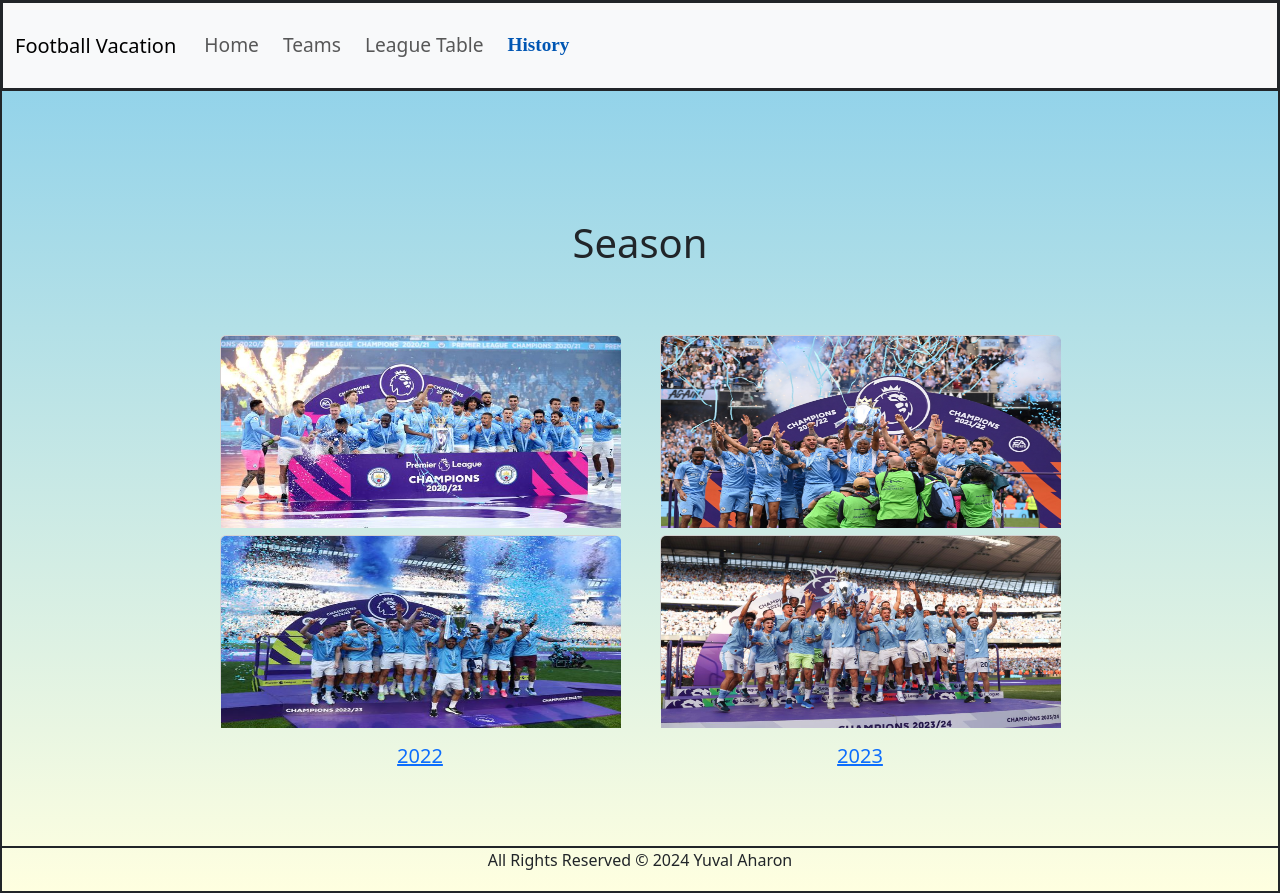
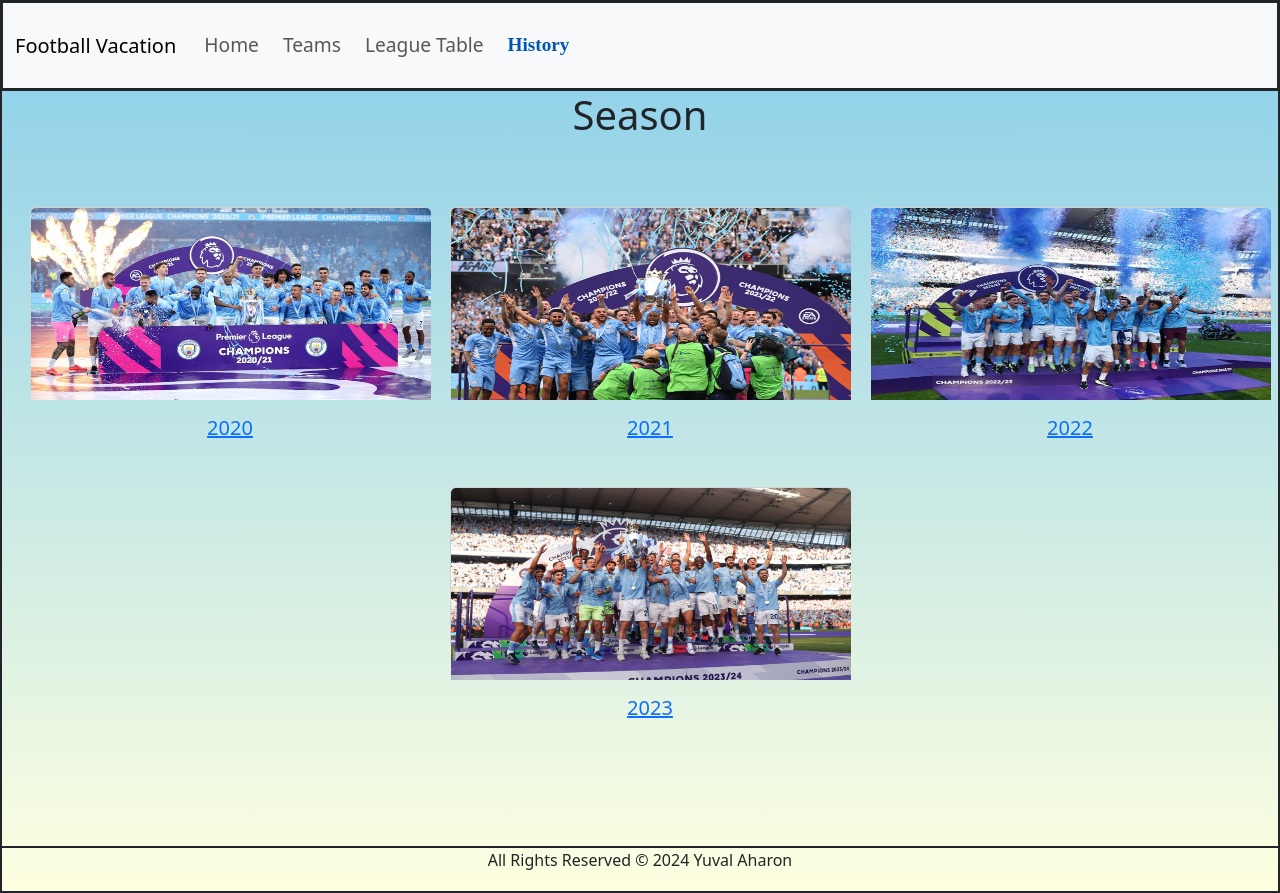
Before and after one commit to yuvalaha/Football-Premier-League-, a Django app: page /history/ in a window 1280 px wide. Run offline with Django 5.2, Linux system fonts and the light colour scheme.

Commit message:
Update style.css

```diff
--- a/src/static/styles/style.css
+++ b/src/static/styles/style.css
@@ -181,7 +181,9 @@
 }
 
 .year-cards>div {
-    margin: 20px;
+    margin-left: 20px;
+    margin-top: 20px;
+    margin-bottom: 100px;
 }
 
 .year-cards img {
@@ -192,7 +194,6 @@
 .year-layout {
     justify-content: center;
     align-items: center;
-    padding: 10%;
     text-align: center;
 
 }
```
